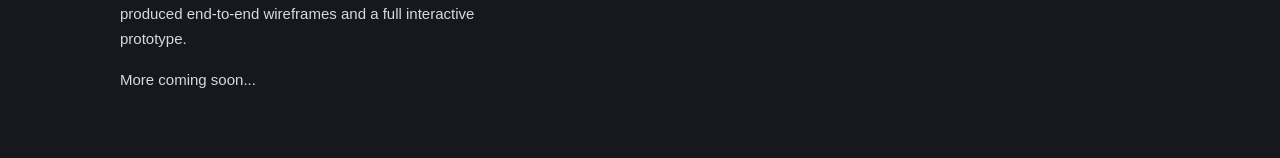
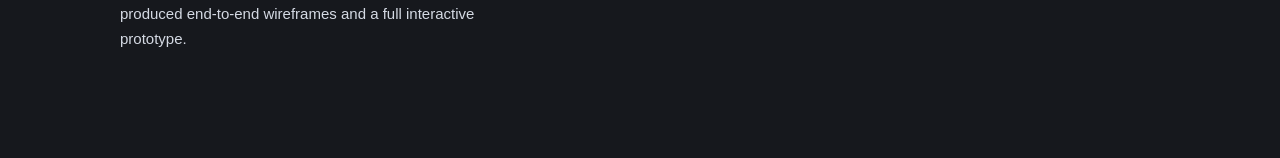
Before and after one commit to adomador/portfoliosite, a Next.js app: page /work/trochi in a window 1280 px wide. Shown: the part 483-641 px from the top of the page. Built offline with nearby package versions, Linux system fonts and the light colour scheme; a web font is replaced by a local one.

Commit message:
Copy updates

```diff
--- a/app/work/trochi/page.tsx
+++ b/app/work/trochi/page.tsx
@@ -66,7 +66,6 @@ export default function TrochiCaseStudyPage() {
           <p>
             I designed the product from zero to one, bringing the MVP concept to life with no prior foundation. Using competitive analysis and deep freight industry knowledge, I defined the entire experience before a single screen existed, and produced end-to-end wireframes and a full interactive prototype.
           </p>
-          <p>More coming soon...</p>
         </div>
       </aside>
 
```
